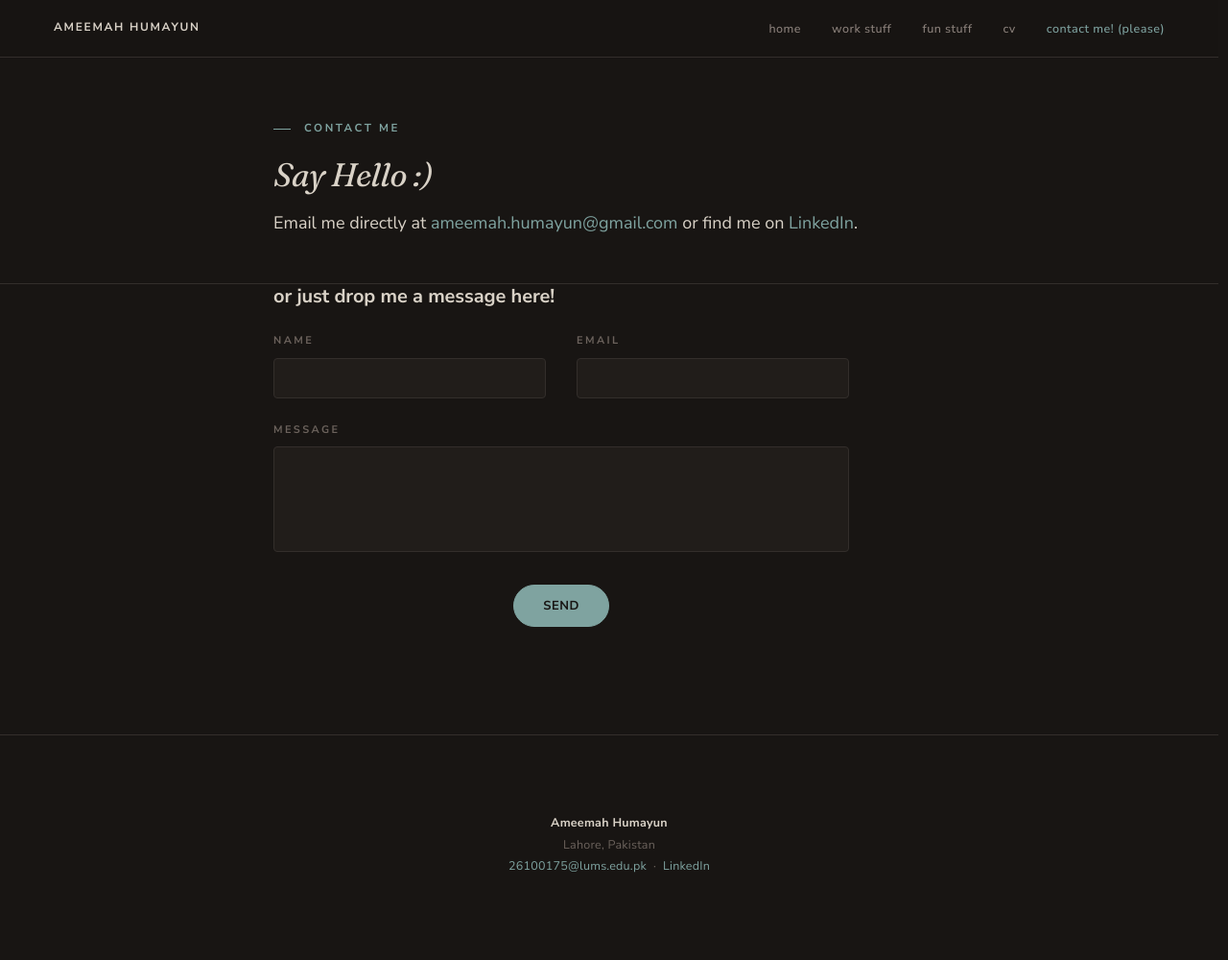
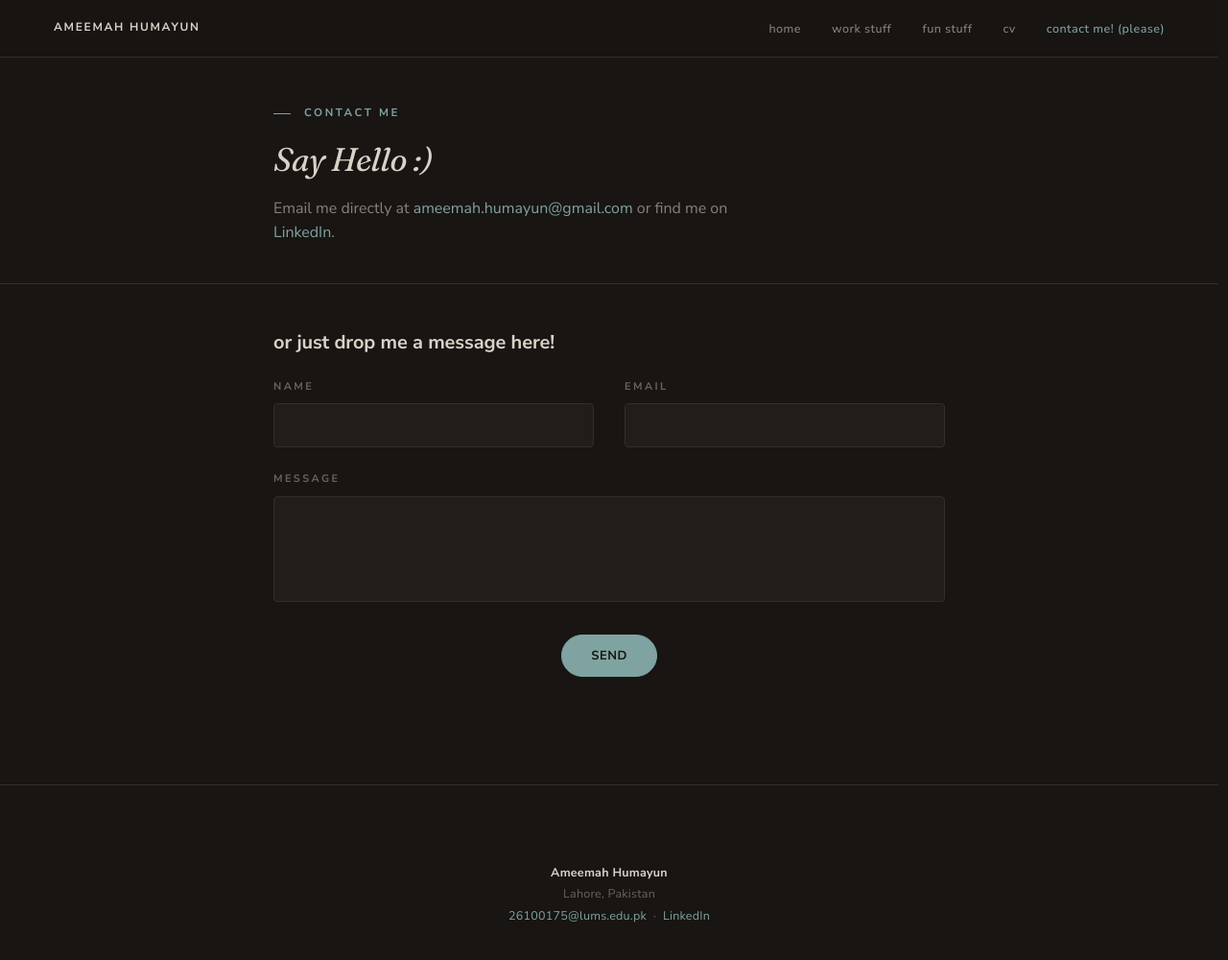
Before and after one commit to ameemahumayun/ameemahumayun.github.io, a Jekyll site: the page built from contact/index.html, in a window 1280 px wide and 1013 px high. Shown: the top 1000 px of the window at 96% size. Built offline with Jekyll 4.4.1, drawn with Linux system fonts in a browser that asks for light colours.

Commit message:
Fix contact header to actually use .page-head, not .hero
The contact header had been built on .hero (the homepage's big
statement variant) with a mismatched .page-head__title class stuffed
in, since before this feature branch touched it — so it never matched
Work/CV/Studio's dimensions, which all use the smaller .page-head
component (that's what the CSS comment for .page-head literally says
it's for: "Work, Studio, CV, Contact"). Switches it to the real thing.

Also fixes the second section butting up against the header with no
gap (the site zeroes a section's top padding when it follows a
hero/page-head, expecting the caller to add it back explicitly — the
homepage's Recent Updates section already does this same override,
this page just wasn't), and drops the form's max-width cap so fields
fill the container evenly instead of leaving dead space on the right.

```diff
--- a/assets/css/components.css
+++ b/assets/css/components.css
@@ -913,9 +913,10 @@ details[open] > .subaccordion__head .subaccordion__chev { transform: rotate(-135
 /* 25. CONTACT FORM --------------------------------------------------------- */
 /* Posts straight to FormSubmit (formsubmit.co) — a static site has no
    backend of its own to receive this. FormSubmit emails the submission
-   to the address in the form's action URL. Sits in the site's standard
-   narrow container like every other section — not a special wide one. */
-.contact-form { max-width: 600px; margin-top: var(--space-3); }
+   to the address in the form's action URL. Fills the site's standard
+   narrow container (no arbitrary max-width) like everything else on
+   the page — a smaller cap left dead space and read as off-center. */
+.contact-form { margin-top: var(--space-3); }
 .contact-form__row {
   display: flex;
   gap: var(--space-4);
@@ -937,7 +938,7 @@ details[open] > .subaccordion__head .subaccordion__chev { transform: rotate(-135
   background: var(--color-bg-lift);
   border: 1px solid var(--color-border);
   border-radius: var(--radius-sm);
-  padding: 8px 12px;
+  padding: 10px 14px;
   font-size: var(--text-sm);
   color: var(--color-text-strong);
   transition: border-color var(--duration) var(--ease);
--- a/contact/index.html
+++ b/contact/index.html
@@ -5,20 +5,17 @@ description: Get in touch.
 active: contact
 ---
 
-<header class="hero">
-  <div class="hero__inner">
+<header class="page-head">
+  <div class="page-head__inner">
     <div class="eyebrow eyebrow-rule">contact me</div>
-  <h1 class="page-head__title" style="margin-bottom: 14px;">
-  <span class="serif" style="color:var(--color-text-strong);">Say Hello :)</span>
-</h1>
-
-<p class="lead">
-  Email me directly at <a href="mailto:ameemah.humayun@gmail.com" style="color:var(--color-accent);">ameemah.humayun@gmail.com</a> or find me on <a href="{{ site.linkedin }}" target="_blank" rel="noopener" style="color:var(--color-accent);">LinkedIn</a>.
-</p>
+    <h1 class="page-head__title"><span class="serif" style="color:var(--color-text-strong);">Say Hello :)</span></h1>
+    <p class="page-head__intro">
+      Email me directly at <a href="mailto:ameemah.humayun@gmail.com" style="color:var(--color-accent);">ameemah.humayun@gmail.com</a> or find me on <a href="{{ site.linkedin }}" target="_blank" rel="noopener" style="color:var(--color-accent);">LinkedIn</a>.
+    </p>
   </div>
 </header>
 
-<section class="section">
+<section class="section" style="padding-top:var(--space-6);">
   <div class="container">
     <h3>or just drop me a message here!</h3>
 
```
